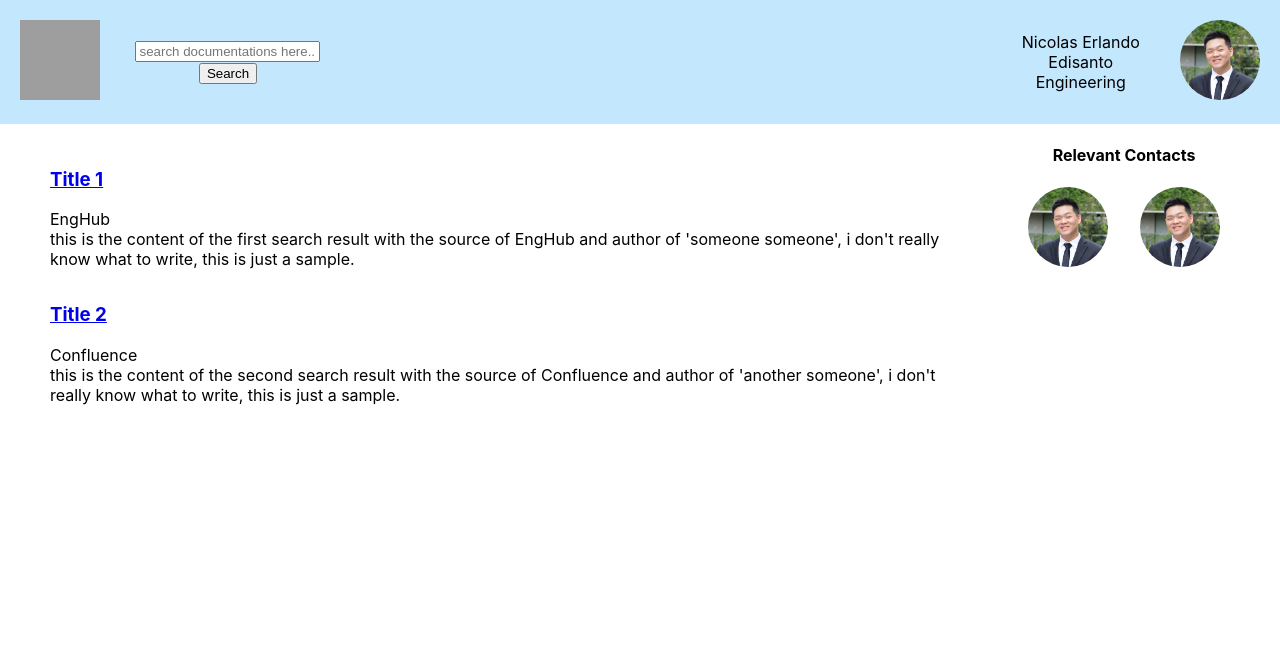
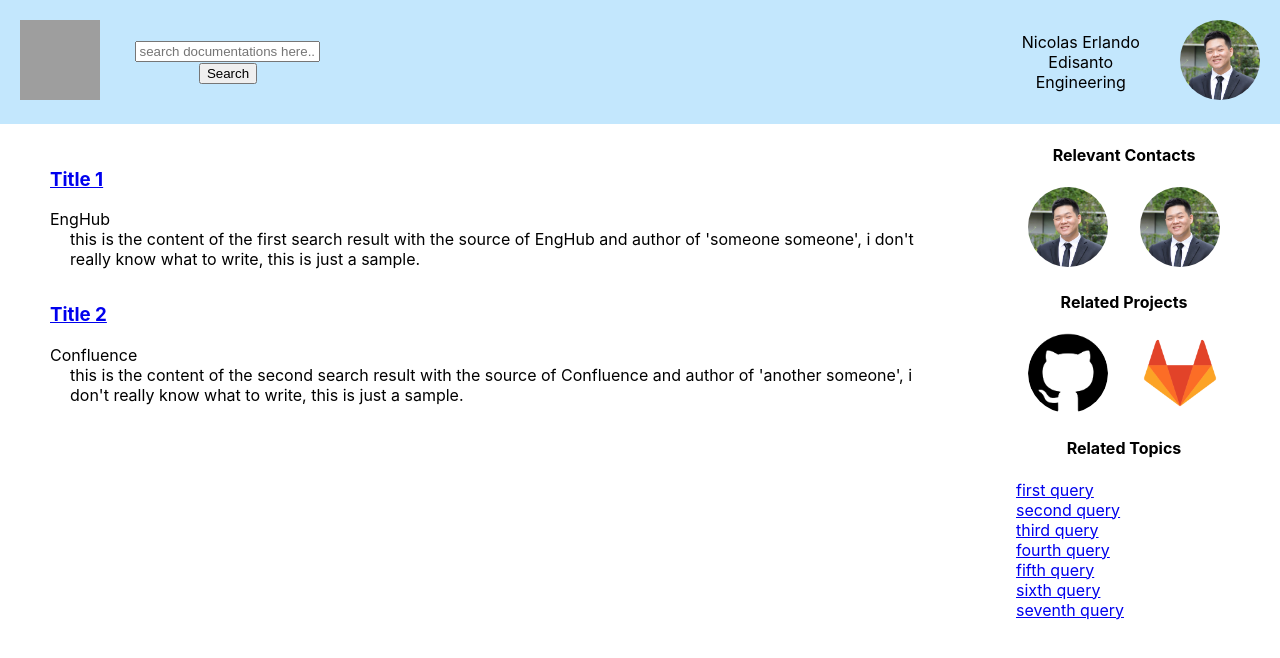
Before and after one commit to nicoerlando/search-ui, a React (Create React App) app: page /result in a window 1280 px wide. Shown: the top 658 px of the page. Built offline with nearby package versions, Linux system fonts and the light colour scheme; grey boxes are pictures that could not be loaded.

Commit message:
added side features

```diff
--- a/src/component/more-information/Contact.jsx
+++ b/src/component/more-information/Contact.jsx
@@ -1,4 +1,4 @@
-import "./Contact.css";
+import "./more-information.css";
 import React from "react";
 import { ContactData } from "./ContactData";
 
@@ -12,7 +12,7 @@
             <img
               src={person.userPicture}
               alt="PersonPicture"
-              className={"person-profile-pic"}
+              className={"picture"}
             ></img>
           </div>
         ))}
--- a/src/component/more-information/GitHub.jsx
+++ b/src/component/more-information/GitHub.jsx
@@ -0,0 +1,18 @@
+import "./more-information.css";
+import React from "react";
+import { GitHubData } from "./GitHubData";
+
+export default function GitHub({}) {
+  return (
+    <div>
+      <h4> Related Projects </h4>
+      <div className={"pictures"}>
+        {GitHubData.map((projects) => (
+          <div>
+            <img src={projects.logo} alt="logo" className={"picture"}></img>
+          </div>
+        ))}
+      </div>
+    </div>
+  );
+}
--- a/src/component/more-information/GitHubData.jsx
+++ b/src/component/more-information/GitHubData.jsx
@@ -2,14 +2,17 @@
   {
     id: 0,
     projectName: "project 1",
+    source: "GitHub",
     creator: "sample name1",
     tags: ["Alloy", "Pure"],
+    logo: "assets/GitHubLogo.png",
   },
   {
     id: 1,
-    fullName: "Sample Name 2",
-    email: "samplename2@gs.com",
-    phone: "+65 81278322",
-    userPicture: "assets/UserProfilePicture.jpeg",
+    projectName: "project 2",
+    source: "GitLab",
+    creator: "sample name2",
+    tags: ["JavaScript", "React"],
+    logo: "assets/GitLabLogo.webp",
   },
 ];
--- /dev/null
+++ b/src/component/more-information/Recommendations.jsx
@@ -0,0 +1,18 @@
+import "./more-information.css";
+import React from "react";
+import { RecommendationsData } from "./RecommendationsData";
+
+export default function Recommendations({}) {
+  return (
+    <div>
+      <h4> Related Topics </h4>
+      <div className={"content"}>
+        {RecommendationsData.map((queries) => (
+          <div>
+            <a href={queries.url}>{queries.query}</a>
+          </div>
+        ))}
+      </div>
+    </div>
+  );
+}
--- /dev/null
+++ b/src/component/more-information/RecommendationsData.jsx
@@ -0,0 +1,37 @@
+export const RecommendationsData = [
+  {
+    id: 0,
+    query: "first query",
+    url: "google.com",
+  },
+  {
+    id: 1,
+    query: "second query",
+    url: "google.com",
+  },
+  {
+    id: 2,
+    query: "third query",
+    url: "google.com",
+  },
+  {
+    id: 3,
+    query: "fourth query",
+    url: "google.com",
+  },
+  {
+    id: 4,
+    query: "fifth query",
+    url: "google.com",
+  },
+  {
+    id: 5,
+    query: "sixth query",
+    url: "google.com",
+  },
+  {
+    id: 6,
+    query: "seventh query",
+    url: "google.com",
+  },
+];
--- a/src/component/more-information/Contact.css
+++ b/src/component/more-information/more-information.css
@@ -1,4 +1,4 @@
-.person-profile-pic{
+.picture{
     width: 80px;
     height: 80px;
     border-radius: 40px;
@@ -9,3 +9,8 @@
     flex-direction: row;
     justify-content: space-evenly;
 }
+
+.content{
+    text-align: left;
+    margin: 0 20px 0 20px;
+}
--- a/src/component/pages/SearchResult/SearchResultPage.jsx
+++ b/src/component/pages/SearchResult/SearchResultPage.jsx
@@ -4,6 +4,7 @@
 import { resultData } from "./SearchResultData";
 import Contact from "../../more-information/Contact";
 import GitHub from "../../more-information/GitHub";
+import Recommendations from "../../more-information/Recommendations";
 import "./SearchResult.css";
 
 export default function SearchResultPage() {
@@ -24,7 +25,8 @@
         </div>
         <div className={"more-information"}>
           <Contact />
-          {/* <GitHub /> */}
+          <GitHub />
+          <Recommendations />
         </div>
       </div>
     </div>
```
Also changed, not shown: public/assets/GitHubLogo.png (added), public/assets/GitLabLogo.webp (added).
